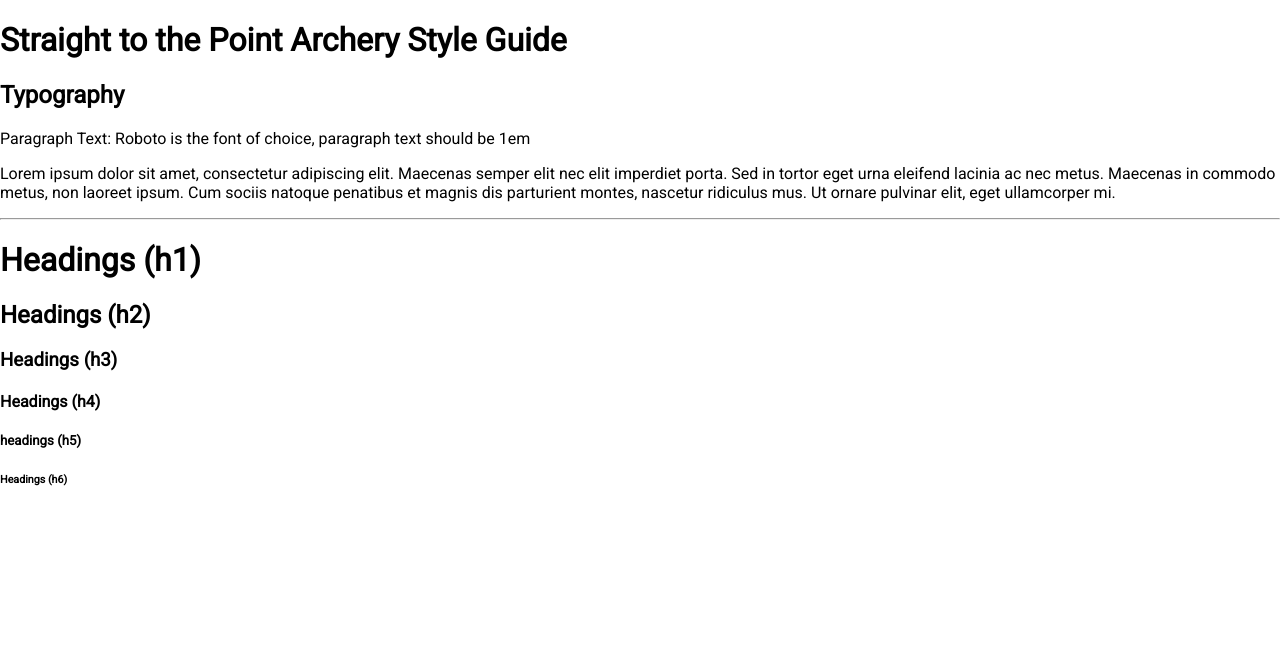
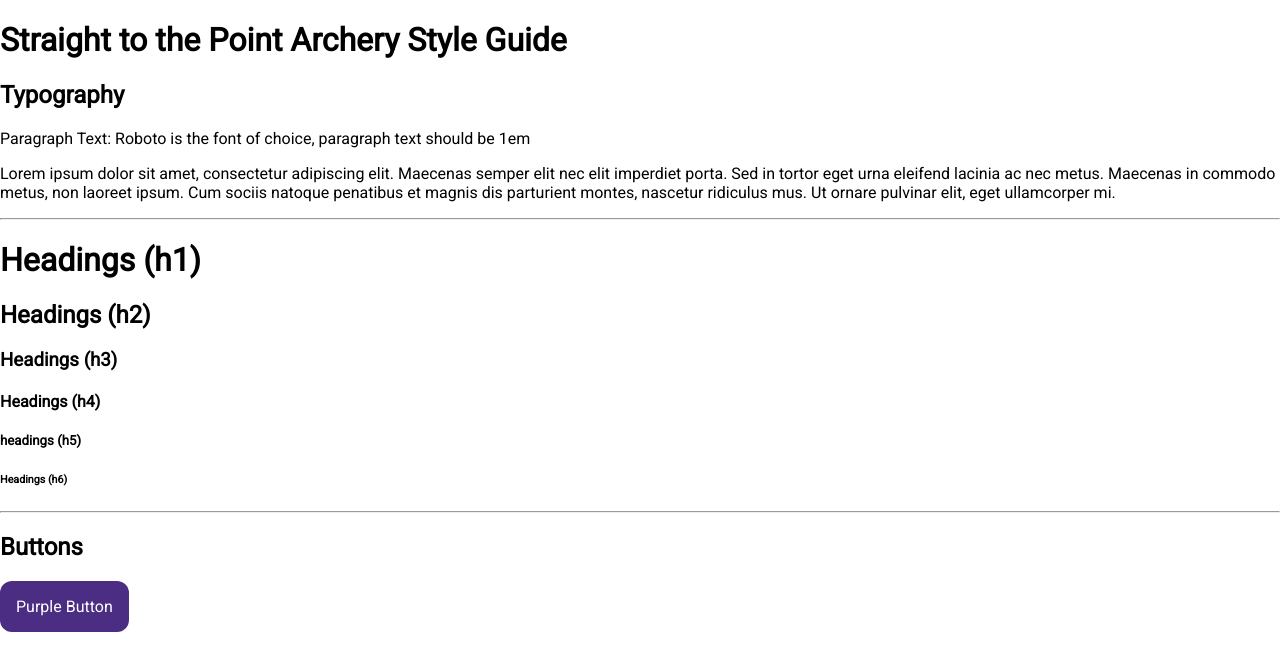
Before and after one commit to daniellehawn/archery, a plain HTML site: page style-guide.html in a window 1280 px wide. Drawn offline with Linux system fonts and the light colour scheme.

Commit message:
Add Button Styling

```diff
--- a/style-guide.html
+++ b/style-guide.html
@@ -22,6 +22,9 @@
     <h4>Headings (h4)</h4>
     <h5>headings (h5)</h5>
     <h6>Headings (h6)</h6>
+    <hr>
+    <h2>Buttons</h2>
+    <p><a href="#" class="button">Purple Button</a></p>
 
   </body>
 </html>
--- a/styles/styles.css
+++ b/styles/styles.css
@@ -8,3 +8,17 @@ h1, h2, h3, h4, h5, h6 {
   font-family: "Roboto", sans-serif;
   color: black;
   }
+
+/*Purple button */
+.button {
+  background-color: #4b2e83;
+  border: none;
+  color: white;
+  text-align: center;
+  text-decoration: none;
+  display: inline-block;
+  font-size: 1em;
+  font-family: "Roboto", sans-serif;
+  padding: 1em;
+  border-radius: .75em;
+}
```
